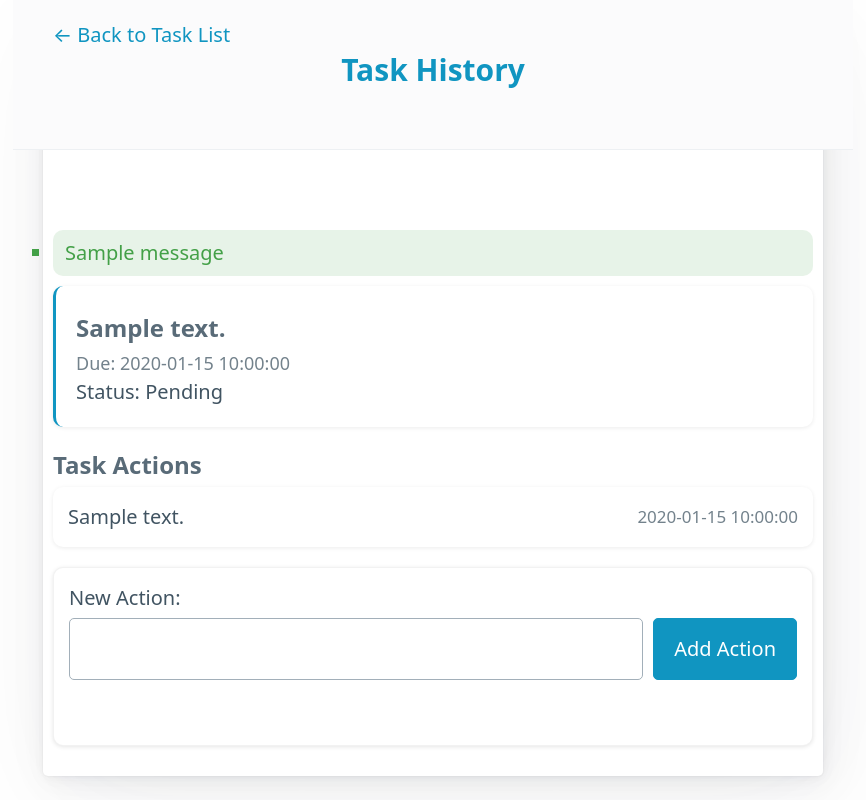
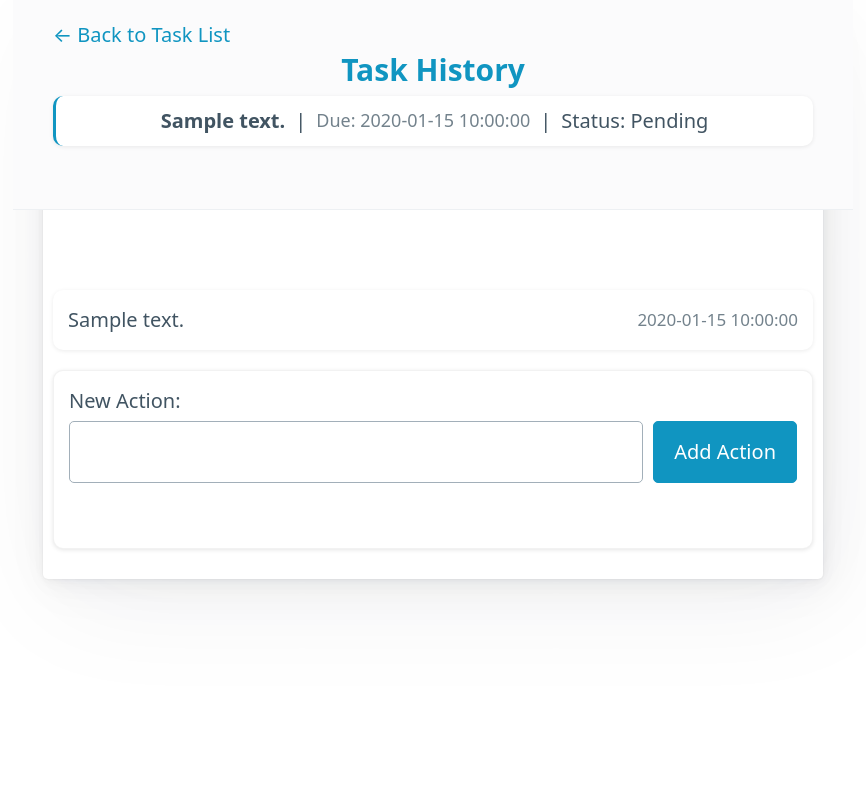
Before and after one commit to rjtavares/Melga, a Flask app: template templates/task_history.html in a window 1280 px wide. Shown: the whole page, without its empty margins (207-1073 px from the left). Run offline with Flask 3, Linux system fonts and the light colour scheme; the template is opened without the code that fills it: most values are stand-ins (such as "Sample title", 1, 10 or a date in 2020); one stand-in notice (Sample message) is shown; some libraries are stand-ins or nearby versions.

Commit message:
improved design of task_history

```diff
--- a/app.py
+++ b/app.py
@@ -278,8 +278,6 @@ def add_task_action(task_id):
     )
     db.commit()
 
-    flash('Action added successfully!', 'success')
-
     # Get updated actions list
     cursor = db.execute(
         'SELECT id, action_description, action_date FROM task_actions WHERE task_id = ? ORDER BY action_date DESC',
@@ -301,9 +299,7 @@ def add_task_action(task_id):
         actions.append(action_dict)
 
     # Return the updated actions list partial
-    response = make_response(render_template('_actions.html', actions=actions))
-    response.headers['HX-Trigger'] = 'showFlash'
-    return response
+    return render_template('_actions.html', actions=actions)
 
 
 @app.route('/snooze/<int:task_id>/<int:days>', methods=['POST'])
--- a/templates/task_history.html
+++ b/templates/task_history.html
@@ -42,29 +42,32 @@
             font-size: 1.5rem;
         }
 
-        h2 {
-            font-size: 1.2rem;
-            margin: 0.2rem 0;
-            color: var(--secondary);
-        }
-
         .task-details {
             background-color: var(--card-background-color);
-            padding: 1rem;
+            padding: 0.5rem 1rem;
             border-radius: 0.5rem;
-            margin-bottom: 1rem;
+            margin-bottom: 0.5rem;
             box-shadow: 0 1px 4px rgba(0,0,0,0.08);
             border-left: 3px solid var(--primary);
+            text-align: center;
         }
 
         .task-details.completed {
             border-left-color: var(--secondary);
         }
 
+        .task-summary {
+            display: flex;
+            align-items: center;
+            flex-wrap: wrap;
+            gap: 0.5rem;
+            justify-content: center;
+            text-align: center;
+        }
+
         .task-details .due-date {
             font-size: 0.9rem;
             color: var(--muted-color);
-            margin-top: 0.2rem;
         }
 
         .task-details .overdue {
@@ -202,37 +205,16 @@
 
             <header>
                 <h1>Task History</h1>
+                <div class="task-details {% if task.completed %}completed{% endif %}">
+                    <div class="task-summary">
+                        <strong>{{ task.description }}</strong> |
+                        <span class="due-date {% if task.is_overdue %}overdue{% endif %}">Due: {{ task.due_date_display }}{% if task.is_overdue %} (OVERDUE!){% endif %}</span> |
+                        <span class="status">Status: {{ "Completed" if task.completed else "Pending" }}</span>
+                    </div>
+                </div>
             </header>
 
-            <!-- Flash Messages -->
-            <div id="flash-messages-container">
-                {% with messages = get_flashed_messages(with_categories=true) %}
-                  {% if messages %}
-                    <ul class="flash-messages">
-                    {% for category, message in messages %}
-                      <li class="{{ category }}">{{ message }}</li>
-                    {% endfor %}
-                    </ul>
-                  {% endif %}
-                {% endwith %}
-            </div>
-
-            <!-- Task Details -->
-            <div class="task-details {% if task.completed %}completed{% endif %}">
-                <h2>{{ task.description }}</h2>
-                <div class="due-date {% if task.is_overdue %}overdue{% endif %}">
-                    Due: {{ task.due_date_display }}
-                    {% if task.is_overdue %}
-                        <span> (OVERDUE!)</span>
-                    {% endif %}
-                </div>
-                <div class="status">
-                    Status: {{ "Completed" if task.completed else "Pending" }}
-                </div>
-            </div>
-
             <!-- Actions List -->
-            <h2>Task Actions</h2>
             <div id="actions-container">
                 {% if actions %}
                     <ul class="action-list">
@@ -271,12 +253,6 @@
     </main>
 
     <script>
-        // Handle flash messages via HTMX events
-        document.body.addEventListener('showFlash', function(evt) {
-            // Fetch and display flash messages
-            htmx.ajax('GET', '/flash-messages', {target: '#flash-messages-container'});
-        });
-
         // Optional: Clear form after successful HTMX post
         document.body.addEventListener('htmx:afterSwap', function(evt) {
             // Check if the swap was triggered by the add action form
```
